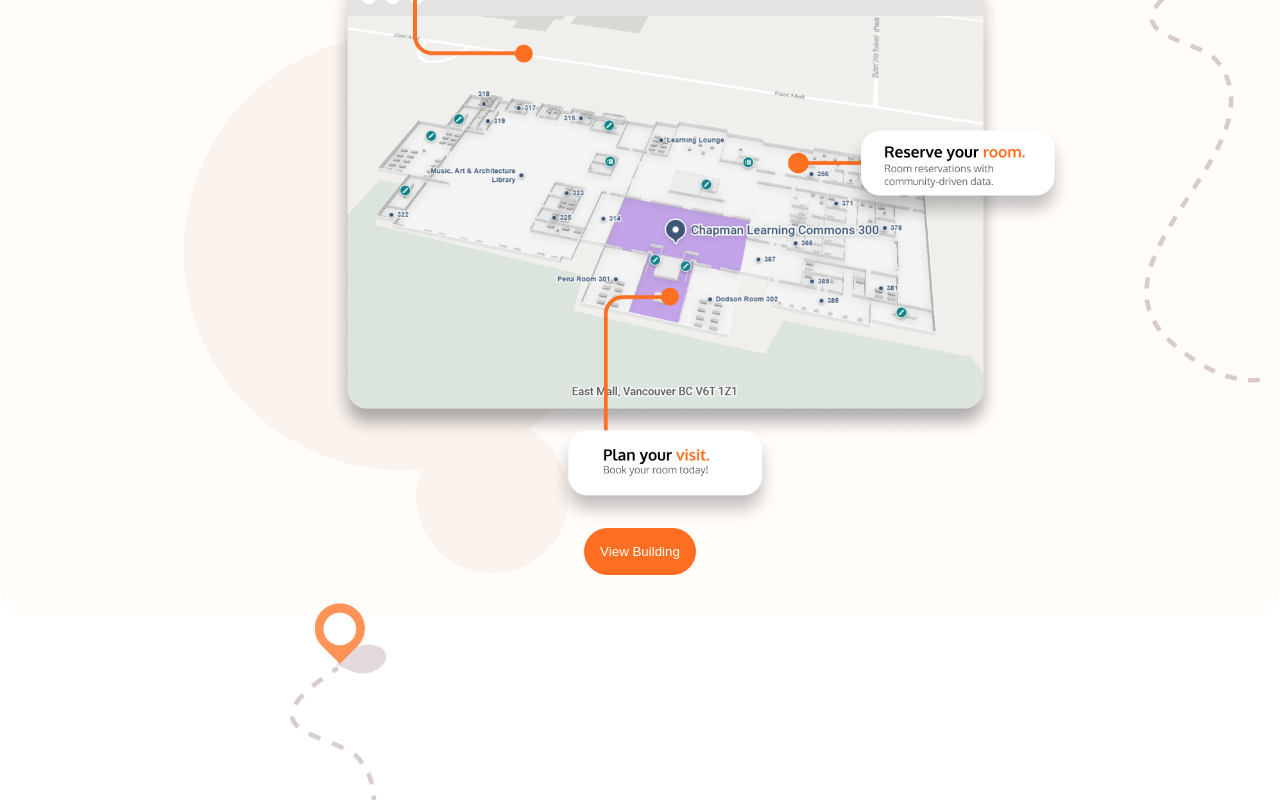
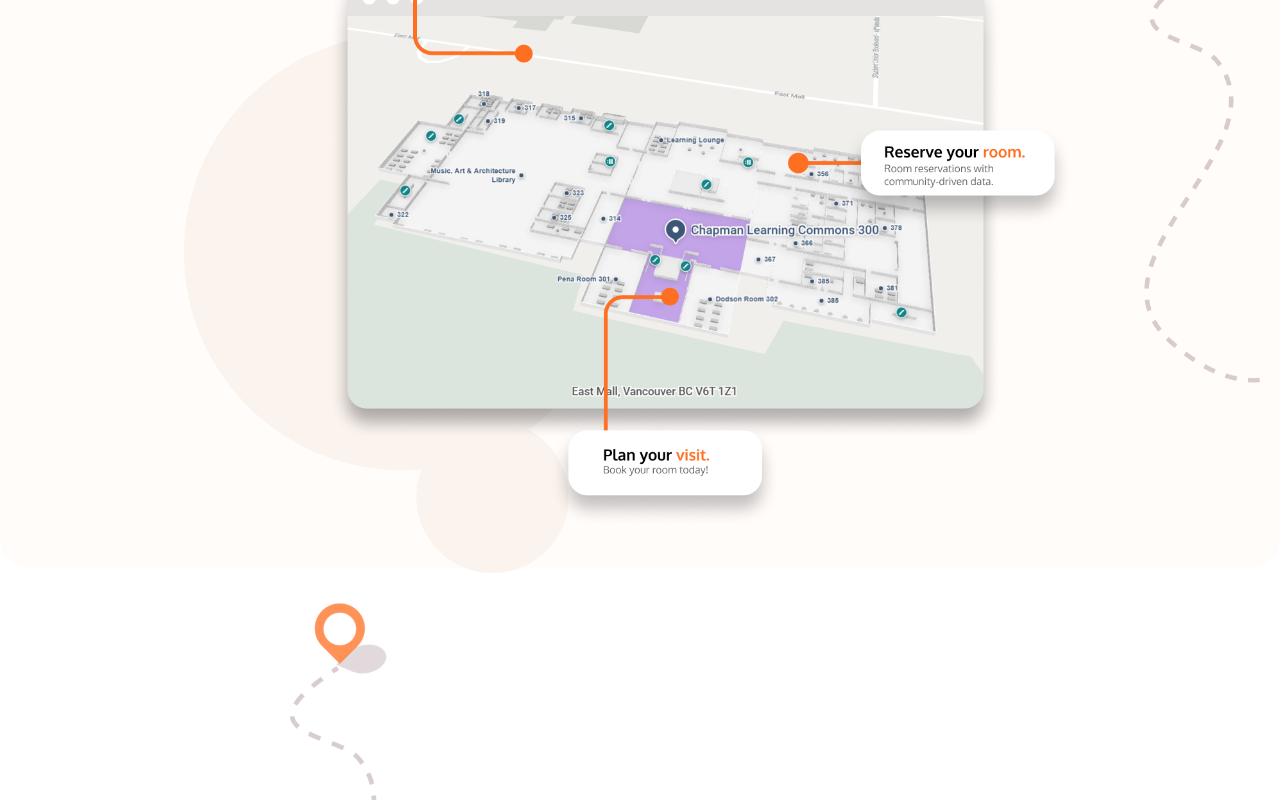
Before and after one commit to stevenxu27/studyspaces, a React (Create React App) app in the folder frontend/: page / in a window 1280 px wide. Shown: the part 1587-2387 px from the top of the page. Built offline with nearby package versions, Linux system fonts and the light colour scheme.

Commit message:
searchbarOnClick

```diff
--- a/frontend/src/Landing.jsx
+++ b/frontend/src/Landing.jsx
@@ -21,7 +21,7 @@ const Landing = () => {
       <div id="background">
         <div className="titleSection">
           <LandingTitle title="Find your" orangeTitle="space." desc="Find study spaces from the comfort of your home." />
-          <SearchBar query="Where would you like to study today?" />
+          <SearchBar query="Where would you like to study today?" onClickPath="/view-building"/>
         </div>
         <div id="mainSection">
           <MainTitle title="Popular" orangeTitle="study spaces" endTitle="near you:" desc="View the most popular study spaces and make it convenient." />
@@ -38,10 +38,6 @@ const Landing = () => {
             <img className="locPathRight" src="./images/landing/locPathRight.png" width="120px" height="auto" />
             <img className="locPathBottom" src="./images/landing/locPathBottom.png" width="180px" height="auto" />
           </div>
-          {/* Use Link to navigate to the ViewBuilding page */}
-          <Link to="/view-building">
-            <button onClick={handleViewBuildingClick}>View Building</button>
-          </Link>
         </div>
       </div>
     </>
--- a/frontend/src/components/SearchBar.tsx
+++ b/frontend/src/components/SearchBar.tsx
@@ -6,7 +6,7 @@ const SearchBar = (props) => {
 
     const handleViewBuildingClick = () => {
       // Navigate to the ViewBuilding page when the button is clicked
-      navigate('/view-building');
+      navigate(props.onClickPath);
     };
     return (
         <>
```
